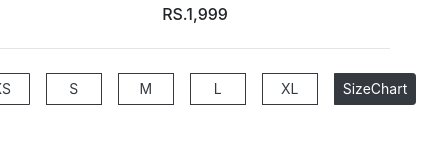
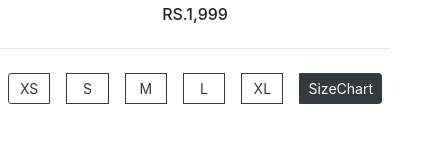
Before and after one commit to sud02/vikas-website, a plain HTML site: page index.html in a window 390 px wide. Shown: the part 534-678 px from the top of the page, 424 px wide, since content can reach past the window. Drawn offline with nearby package versions, Linux system fonts and the light colour scheme.

Commit message:
added the btn group and made them responsive

```diff
--- a/index.html
+++ b/index.html
@@ -95,13 +95,17 @@
 
         .btn-outline-dark{
             margin: 0.5rem !important;
-            height: 2rem;
-            width: 3.5rem;
+            height: 60%;
+            width: 3rem;
 
         }
         .btn-customm{
             margin: 0.5rem !important;
-            height: 2rem !important;
+            height: 60% !important;
+
+        }
+        .btn-first{
+            margin-left: 1rem !important;
         }
 
 
@@ -196,18 +200,21 @@
         </div>
     </div>-->
 
-    <div class="container-fluid ">
+    <div class="container-fluid">
         <div class="row justify-content-center">
-            <div class="btn-group">
-                <button type="button" class="btn btn-outline-dark  btn-rounded btn-sm">XS</button>
-                <button type="button" class="btn btn-outline-dark  btn-rounded btn-sm">S</button>
-                <button type="button" class="btn btn-outline-dark  btn-rounded btn-sm">M</button>
-                <button type="button" class="btn btn-outline-dark  btn-rounded btn-sm">L</button>
-                <button type="button" class="btn btn-outline-dark  btn-rounded btn-sm">XL</button>
-                <button type="button" class="btn btn-dark btn-sm btn-customm ">SizeChart</button>
+            <div class="col-auto">
+                <div class="btn-group d-flex justify-content-between">
+                    <button type="button" class="btn btn-outline-dark btn-sm flex-fill">XS</button>
+                    <button type="button" class="btn btn-outline-dark btn-sm flex-fill">S</button>
+                    <button type="button" class="btn btn-outline-dark btn-sm flex-fill">M</button>
+                    <button type="button" class="btn btn-outline-dark btn-sm flex-fill">L</button>
+                    <button type="button" class="btn btn-outline-dark btn-sm flex-fill">XL</button>
+                    <button type="button" class="btn btn-dark btn-sm flex-fill btn-customm">SizeChart</button>
+                </div>
             </div>
         </div>
     </div>
+
 
 
     <!-- Bootstrap JS and dependencies -->
```
